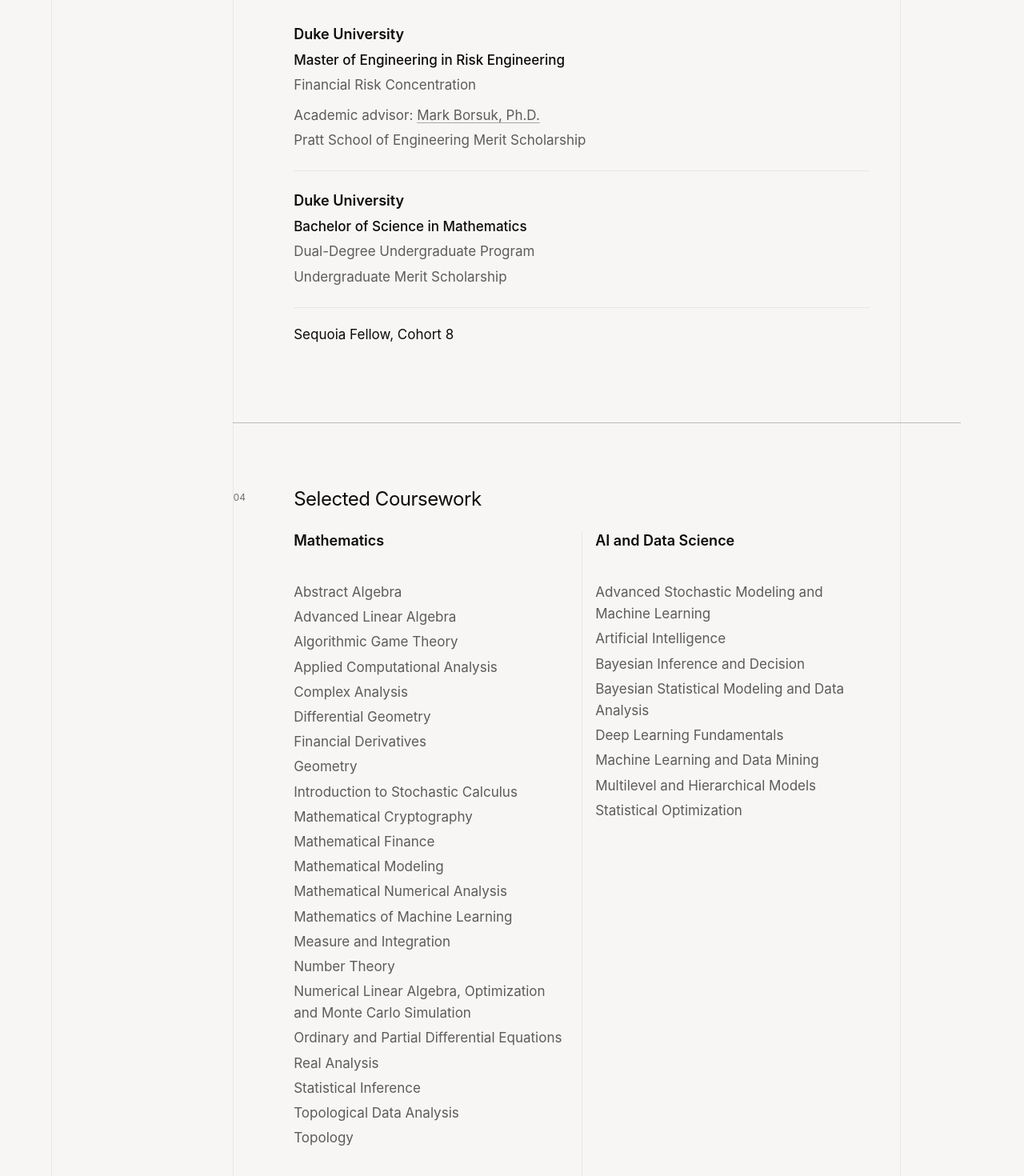
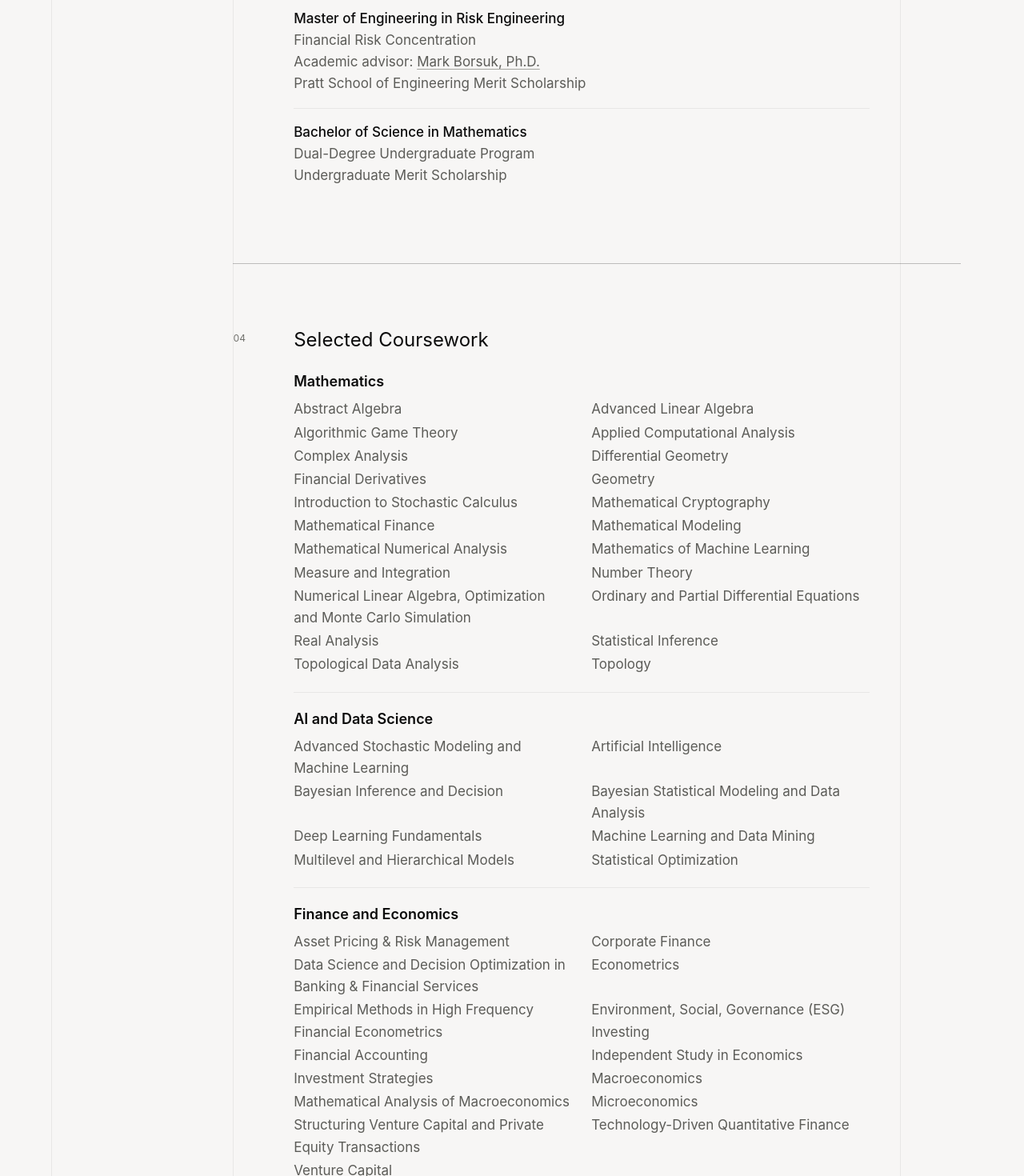
Before and after one commit to 130U/130U.github.io, a Next.js app in the folder website/: page /education in a window 1280 px wide. Shown: the part 1220-2690 px from the top of the page at 80% size. Built offline with nearby package versions, Linux system fonts and the light colour scheme; a web font is replaced by a local one.

Commit message:
Sharpen About research copy and unify typography

```diff
--- a/website/app/components/AboutContent.tsx
+++ b/website/app/components/AboutContent.tsx
@@ -1,14 +1,13 @@
 import Link from "next/link";
 import { courseworkGroups } from "../lib/content/about";
 import { selectedResearchProjects } from "../lib/content/selected-research";
-import { FELLOWSHIP } from "../lib/content/site";
 import styles from "../home.module.css";
 
 const researchSummaries: Record<string, string> = {
   "certified-valuation-arithmetic-asian-options":
-    "I use a shared Gaussian factor to control the nonsmooth payoff of an arithmetic Asian option, then combine the resulting bounds with validated Heston transforms. The resulting certificate bounds projected Euler time-discretization error in the paper’s monthly call-spread example, with numerical integration and rounding errors explicitly accounted for.",
+    "I develop a weighted payoff-remainder method that uses a shared Gaussian factor to control the nonsmooth Asian payoff. Coupled with validated Heston transforms, it yields a complete projected Euler discretization-error bound below 0.011025 price units for the paper’s one-year call spread with twelve monthly fixings.",
   "certified-rough-heston-valuation":
-    "I propagate fractional Riccati residuals into price bounds while retaining the Fourier errors shared across strikes. The resulting joint certificate captures cancellation in portfolios that separate price bounds miss. In the paper’s quarter-year call-spread example, the joint bound meets a 0.25-point budget that the corresponding separate bounds do not certify.",
+    "I develop a joint error framework combining finite-history propagation of fractional Riccati residuals with the Fourier error structure shared across strikes. For the paper’s quarter-year call spread, this tightens the complete error bound by 7.6% over matched separate-price bounds and certifies a 0.25-point budget.",
 };
 
 export function AboutContent() {
@@ -57,9 +56,9 @@
         <p className={styles.sectionIndex} aria-hidden="true">03</p>
         <div className={styles.sectionBody}>
           <h2 className={styles.sectionTitle} id="education-heading">Education</h2>
+          <h3 className={styles.institution}>Duke University</h3>
           <div className={styles.educationList}>
             <article className="education-entry">
-              <h3 className={styles.institution}>Duke University</h3>
               <h4 className="education-degree">Master of Engineering in Risk Engineering</h4>
               <p className="entry-subtitle">Financial Risk Concentration</p>
               <div className="education-notes">
@@ -71,13 +70,11 @@
               </div>
             </article>
             <article className="education-entry">
-              <h3 className={styles.institution}>Duke University</h3>
               <h4 className="education-degree">Bachelor of Science in Mathematics</h4>
               <p className="entry-subtitle">Dual-Degree Undergraduate Program</p>
               <p className="education-note">Undergraduate Merit Scholarship</p>
             </article>
           </div>
-          <p className={styles.fellowship}>{`${FELLOWSHIP.title}, Cohort ${FELLOWSHIP.cohort}`}</p>
         </div>
       </section>
 
@@ -85,10 +82,10 @@
         <p className={styles.sectionIndex} aria-hidden="true">04</p>
         <div className={styles.sectionBody}>
           <h2 className={styles.sectionTitle} id="coursework-heading">Selected Coursework</h2>
-          <div className={`course-grid ${styles.courseGrid}`}>
+          <div className={styles.courseGrid}>
             {courseworkGroups.map((group) => (
               <article key={group.title}>
-                <h3>{group.title}</h3>
+                <h3 className={styles.courseTitle}>{group.title}</h3>
                 <ul className="course-list">
                   {group.courses.map((course) => <li key={course}>{course}</li>)}
                 </ul>
--- a/website/app/home.module.css
+++ b/website/app/home.module.css
@@ -1,3 +1,9 @@
+.homeFrame {
+  font-family: var(--font-text);
+  font-optical-sizing: none;
+  font-variation-settings: "opsz" 14;
+}
+
 .homeFrame :global(.content-column) {
   padding-top: 0;
 }
@@ -50,7 +56,7 @@
   margin: 0;
   font-size: var(--type-title);
   font-weight: 400;
-  letter-spacing: -0.025em;
+  letter-spacing: 0;
   line-height: var(--title-leading);
   text-wrap: balance;
 }
@@ -79,7 +85,7 @@
   font-size: var(--type-heading);
   font-weight: 400;
   line-height: var(--heading-leading);
-  letter-spacing: -0.02em;
+  letter-spacing: 0;
 }
 
 .researchEntry + .researchEntry {
@@ -89,10 +95,12 @@
 }
 
 .researchTitle,
-.institution {
+.institution,
+.courseTitle {
   margin: 0;
   font-size: var(--type-subheading);
   font-weight: 600;
+  letter-spacing: 0;
   line-height: var(--subheading-leading);
   text-wrap: balance;
 }
@@ -106,7 +114,7 @@
 }
 
 .researchTitle a {
-  color: var(--accent);
+  color: var(--ink);
 }
 
 .researchTitle a,
@@ -128,16 +136,23 @@
   text-decoration-color: var(--accent);
 }
 
+.educationList {
+  margin-top: 8px;
+}
+
 .educationList :global(.education-entry) {
-  padding: 0 0 24px;
+  padding: 0;
+  border-bottom: 0;
 }
 
 .educationList :global(.education-entry) + :global(.education-entry) {
-  padding-top: 24px;
+  margin-top: 16px;
+  padding-top: 16px;
+  border-top: 1px solid var(--rule);
 }
 
 .educationList :global(.education-degree) {
-  margin-top: 6px;
+  margin-top: 0;
   font-size: var(--type-reading);
   font-weight: 500;
   line-height: var(--reading-leading);
@@ -145,44 +160,36 @@
 
 .educationList :global(.entry-subtitle),
 .educationList :global(.education-note) {
-  margin-top: 4px;
+  margin-top: 0;
   color: var(--supporting-ink);
 }
 
 .educationList :global(.education-notes) {
-  margin-top: 10px;
+  margin-top: 0;
 }
 
 .educationList :global(.education-note) + :global(.education-note) {
-  margin-top: 4px;
-}
-
-.fellowship {
-  margin: 20px 0 0;
-  font-size: var(--type-reading);
-  line-height: var(--reading-leading);
-}
-
-.courseGrid {
-  border-top: 0;
-  border-bottom: 0;
+  margin-top: 0;
 }
 
 .courseGrid article {
-  padding-top: 0;
+  min-width: 0;
 }
 
-.courseGrid article:nth-child(n + 3) {
-  padding-top: 30px;
+.courseGrid article + article {
+  margin-top: 20px;
+  padding-top: 20px;
+  border-top: 1px solid var(--rule);
 }
 
-.courseGrid h3 {
-  margin-bottom: 12px;
+.courseTitle {
+  margin-bottom: 8px;
 }
 
 .courseGrid :global(.course-list) {
+  grid-template-columns: repeat(2, minmax(0, 1fr));
   color: var(--supporting-ink);
-  gap: 4px;
+  gap: 2px 24px;
 }
 
 .contactStrip {
@@ -197,7 +204,7 @@
   display: grid;
   min-width: 0;
   align-content: start;
-  gap: 8px;
+  gap: 4px;
 }
 
 .contactStrip li + li {
@@ -276,12 +283,8 @@
     margin-bottom: 22px;
   }
 
-  .courseGrid article + article {
-    padding-top: 30px;
-  }
-
-  .courseGrid article:first-child {
-    padding-top: 0;
+  .courseGrid :global(.course-list) {
+    grid-template-columns: 1fr;
   }
 }
 
--- a/website/content/protected-sources.json
+++ b/website/content/protected-sources.json
@@ -33,7 +33,7 @@
     "app/lib/content/metadata-excerpt.ts": "567139663925462cc48584a53dabb91e50e3727acd68afe7ddf61fa2818f0e71",
     "app/education/certified-rough-heston-valuation/page.tsx": "3891da8f094b8315eff066a95c4aec8a8bca527587f330e6a080e4c6086c1783",
     "content/selected-research/certified-rough-heston-valuation.json": "f7fc027dce9e755c600702a7e405782a863ec8ef90eda31962c39e8990d34004",
-    "app/components/AboutContent.tsx": "8361dce1a8b85044180578160eac8fab7bcba1bb1289376740c5a5c55931830a",
+    "app/components/AboutContent.tsx": "fb52aeb23eac834e4ea8582978e1721ee8f312db7d0b217921675f6eb8274790",
     "app/lib/content/about.ts": "8d79e72133dcbcae9523771a099f53f0aecb879cea384769ff6bb0144e05626f"
   }
 }
```
Also changed, not shown: website/content/visible-copy-manifest.json (+6 -6 lines), 3 other files (tests, documents, lock files or other folders).
